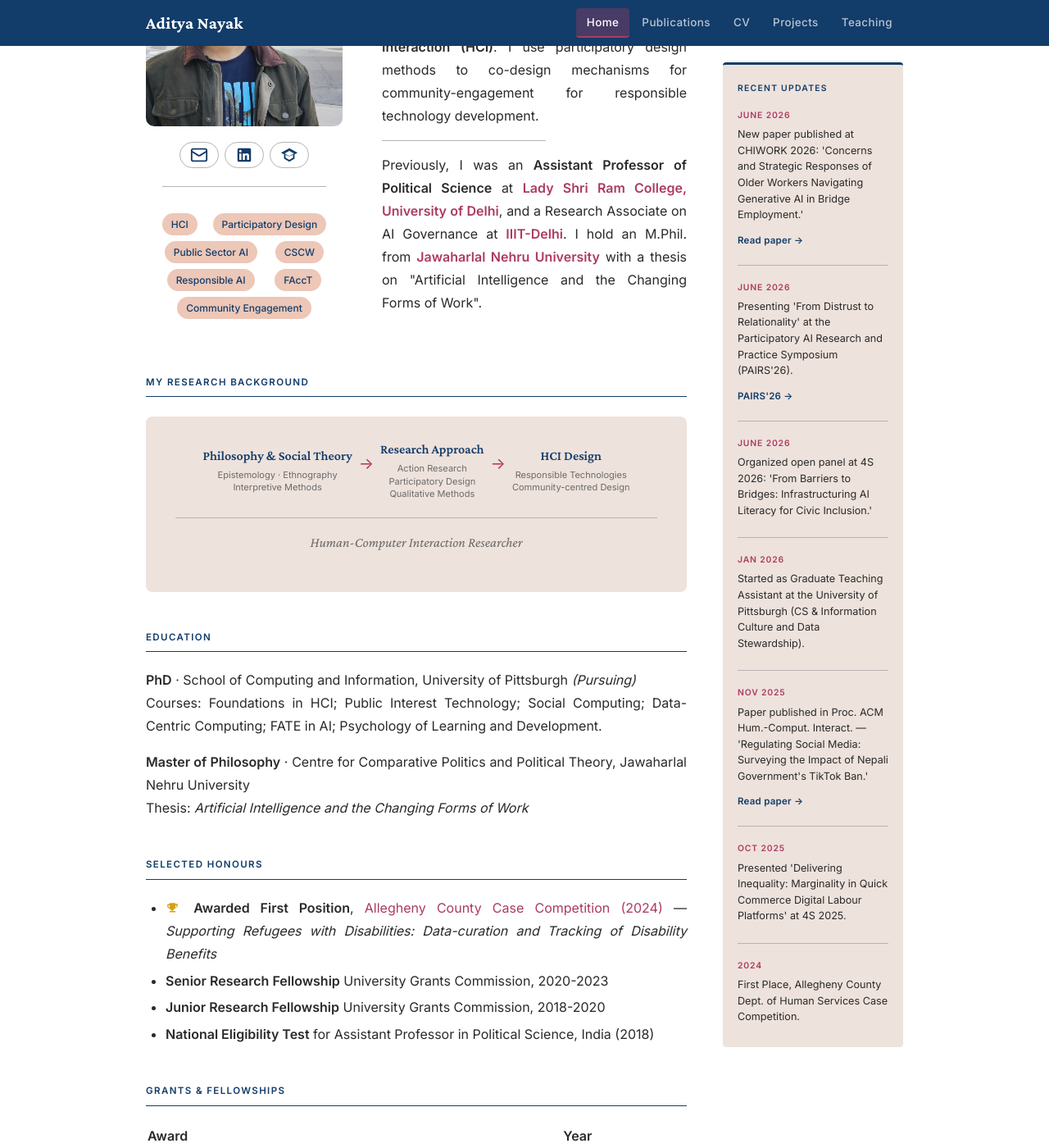
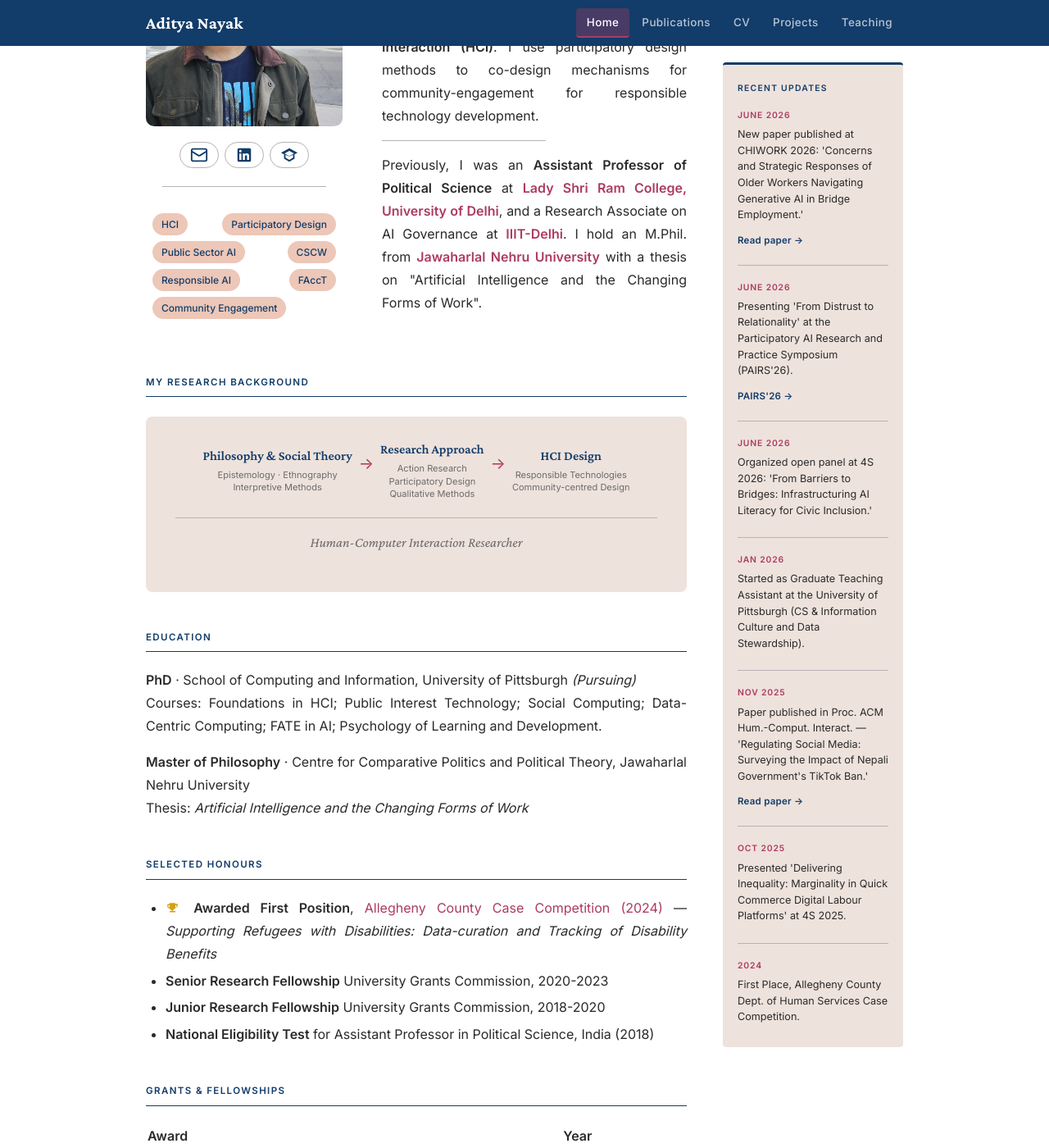
Before and after one commit to adityanayak-info/adityanayak-info.github.io, a Jekyll site: the page built from index.md, in a window 1280 px wide and 1400 px high, scrolled down 248 px. Shown: the whole window at 82% size. Built offline with Jekyll 4.4.1, drawn with Linux system fonts in a browser that asks for light colours.

Commit message:
Update style.css

```diff
--- a/assets/css/style.css
+++ b/assets/css/style.css
@@ -552,7 +552,7 @@
   flex-wrap: wrap;
   gap: 7px;
   margin: 10px 0 14px;
-  justify-content: space-evenly; /* spreads tags evenly across the width */
+  justify-content: space-between; /* spreads tags evenly across the width */
 }
 
 .interest-tag {
```
